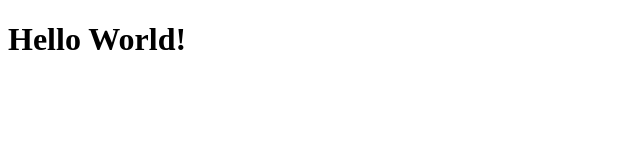
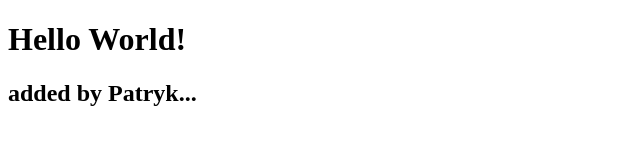
Before and after one commit to patos87/akademia-test, a plain HTML site: page index.html in a window 1280 px wide. Shown: the whole page, without its empty margins (0-640 px from the left). Drawn offline with Linux system fonts and the light colour scheme.

Commit message:
index.html edited by Patryk

```diff
--- a/index.html
+++ b/index.html
@@ -8,6 +8,7 @@
 </head>
 <body>
     <h1>Hello World!</h1>
+    <h2>added by Patryk...</h2>
 
 </body>
 </html>
```
